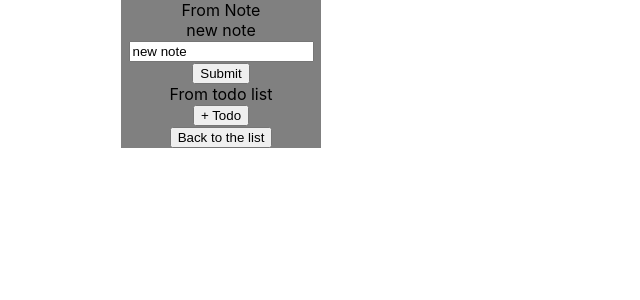
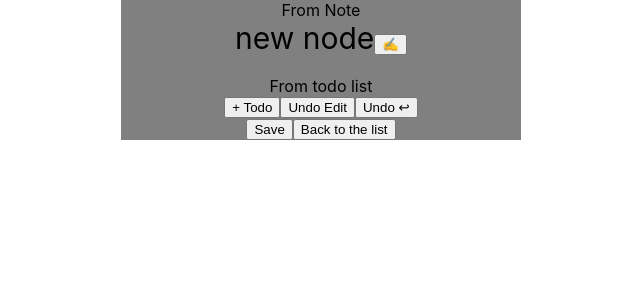
Before and after one commit to mikejuli/test_task_mailfit, a React (Create React App) app: page / in a window 1280 px wide. Both pictures are taken after a click on the button "+ Add". Shown: the top 300 px of the page, without its empty margins (391-1031 px from the left). Built offline with nearby package versions, Linux system fonts and the light colour scheme.

Commit message:
separeted checkbox and made final fixing

```diff
--- a/src/App.js
+++ b/src/App.js
@@ -23,7 +23,7 @@ function App() {
     // const todoUuid1 = v4();
     // const todoUuid2 = v4();
     // const todoUuid3 = v4();
-    console.log(updatedNode);
+    console.log(newNode);
     setData([...mockData, newNode
   ])
     console.log(mockData);
@@ -54,7 +54,7 @@ function App() {
   //action with note
   function changeNode(updatedNode){
 
-    if(updatedNode.id === undefined){
+    if(updatedNode.id === null){
       console.log(updatedNode);
       createNewNode(updatedNode);
 
@@ -62,7 +62,7 @@ function App() {
 
     } else {
 
-
+      console.log(updatedNode);
     let changedIndex;
 
     mockData.forEach((x,index)=>{ if(x.id===updatedNode.id) { changedIndex = index; console.log(changedIndex, x.id) } })
@@ -81,14 +81,14 @@ function App() {
 
   function openNode(note){
 
-    if(!note){note = undefined}
+    if(!note){note = null}
 
     console.log(note);
 
     if(note){
       setNote((x)=>note);
     }else {
-      setNote({ id:undefined,name:'',todoList: []});
+      setNote({ id:null,name:'new node',todoList: []});
     }
 
     setPage('note');
@@ -101,7 +101,6 @@ function App() {
     setPage('list');
 
   }
-
 
 
 
--- a/src/components/List.jsx
+++ b/src/components/List.jsx
@@ -16,7 +16,7 @@ const List = (props) => {
 
 </div>
 
-{props.mockData.map((x,index)=><div id = 'item' key = {index} style = {{margin: '20px',backgroundColor:'aqua', width: '150px', height: '100px'}} ><div>{x.name}</div><div>{x.todoList.map((x,index)=><div key = {index}>{x[1]}</div>)}</div>
+  {props.mockData.map((x,index)=><div id = 'item' key = {index} style = {{margin: '20px',backgroundColor:'aqua', width: '150px', height: '100px'}} ><div>{x.name}</div><div>{x.todoList.map((x,index)=><div key = {index}>{x[2] ? '✅' : '⬜' }{x[1]}</div>)}</div>
 
 <div id = 'showButtons'>
 <div id ='add' style = {{backgroundColor: 'red'}} onClick = {()=>{props.openNode(x)}}>Change</div>
--- a/src/components/Note.jsx
+++ b/src/components/Note.jsx
@@ -3,41 +3,64 @@ import TodoList from './TodoList'
 
 const Note = (props) => {
 
- const [noteData, setNoteData] = useState();
- const [nameValue, setNameValue] = useState('')
+ const [noteData, setNoteData] = useState(props.note);
+ const [nameValue, setNameValue] = useState(props.note.name)
 
-  useEffect(()=>{ setNoteData((x)=>props.note)  },[])
+ const [toggleNameValue, setToggleNameValue] = useState(true)
+
+  useEffect(()=>{ setNoteData(props.note)  },[props.note])
+  useEffect(()=>{ setNoteData(noteData)  },[noteData])
 
  // useEffect(()=>{setNameValue(props.note.name)},[props.note.name])
-  useEffect(()=>{setNameValue(()=>props.note.name?props.note.name:'new note')},[props.note.name])
+ // useEffect(()=>{setNameValue(props.note.name)},[props.note.name])
 
+  const safe = () => {
 
+    console.log(noteData, props.note)
+    props.changeNode(
+      noteData)
+
+  }
+
+  const modifyTodoList = (note) => {
+
+    setNoteData(note)
+    console.log(note)
+  }
 
   const onFormSubmit = (e) => {
 
-    console.log(e);
-    props.changeNode(
+    console.log(e.target[0].value);
+    setNoteData(
       {id: props.note.id, name: `${e.target[0].value}`, todoList: props.note.todoList})
 
       e.preventDefault();
+
+      setToggleNameValue(!toggleNameValue)
   }
 
 
   return (
-    <div style = {{position: 'relative', left: '40%', width: '200px', lenght: '200px', backgroundColor: 'grey'}}>
+    <div style = {{position: 'relative', left: '40%', width: '400px', lenght: '200px', backgroundColor: 'grey'}}>
 
     From Note
-    <div>{nameValue}</div>
+  {toggleNameValue? <div style = {{fontSize: '30px'}}>{nameValue}<button onClick={()=>{ setToggleNameValue(!toggleNameValue)}}>✍️</button></div> :
 
-<form onSubmit = {onFormSubmit} >
+  <form onSubmit = {onFormSubmit} >
 <input type = 'text' value = {nameValue} onChange = { (e) => { console.log(e.target.value); setNameValue(e.target.value)  } } />
 
-<button type = 'submit'>Submit</button>
-</form>
+<button type = 'submit'>✍️</button>
+</form>}
 
-<TodoList note = {props.note} changeNode = {props.changeNode}/>
+{/* <form onSubmit = {onFormSubmit} >
+<input type = 'text' value = {nameValue} onChange = { (e) => { console.log(e.target.value); setNameValue(e.target.value)  } } />
 
-<button id = 'save' onClick = {()=>{ props.backToTheList() }}>Back to the list</button>
+<button type = 'submit'>✍️</button>
+</form> */}
+<br/>
+<TodoList note = {noteData} changeNode = {props.changeNode} modifyTodoList = {modifyTodoList}/>
+<button id = 'save' onClick = {safe}>Save</button>
+<button id = 'back' onClick = {()=>{ props.backToTheList() }}>Back to the list</button>
 
     </div>
 
--- a/src/components/Todo.jsx
+++ b/src/components/Todo.jsx
@@ -3,16 +3,20 @@ import {useState, useEffect} from 'react'
 const Todo = (props) => {
 
   const [todoName, setTodoName] = useState((x)=>{props.todo?x=props.todo[1]:x='new todo'})
+  const [todoBox, setTodoBox] = useState((x)=>{props.todo?x=props.todo[2]:x=false})
 
-  const changeTodo = () => {}
+  const [toggleChangeTodo, setToggleChangeTodo] = useState(false);
+
+  useEffect(()=>{setTodoName((x)=>props.todo[1])},[props.todo])
+  useEffect(()=>{setTodoBox((x)=>props.todo[2])},[props.todo])
 
 
   const onFormSubmit = (e) => {
 
     let indexChanged;
 
-    props.changeTodoList(props.todo, todoName)
-
+    props.changeTodoList(props.todo, todoName, todoBox)
+    console.log(props.todo, todoName, todoBox)
     // props.note.todoList[]
 
     // console.log(e);
@@ -20,6 +24,17 @@ const Todo = (props) => {
     //   {id: props.note.id, name: props.note.name, todoList: `${e.target[0].value}`})
 
       e.preventDefault();
+
+     setToggleChangeTodo(!toggleChangeTodo)
+  }
+
+  const onCheckBox = () => {
+
+    //here is suppose to implement cb : setTodo and then changeTodoList
+    // setTodoBox(!todoBox)
+
+    props.changeTodoList(props.todo, todoName, !todoBox)
+
   }
 
 
@@ -28,14 +43,37 @@ const Todo = (props) => {
 
 
 <div>
-<div>{props.todo[1]}</div>
 
-<form onSubmit = {onFormSubmit} >
-<input type = 'text' value = {todoName} onChange = { (e) => { console.log(e.target.value); setTodoName(e.target.value)  } } />
 
-<button type = 'submit'>Submit</button>
-</form>
-<button onClick = {()=>{props.deleteTodo(props.todo)}}>Delete Todo</button>
+{/* <input type="checkbox" value="on" checked = {todoBox || false} onChange = { (e) => { console.log(e.target.value); setTodoBox(!todoBox);  } } /> */}
+
+
+<div style ={{display: 'flex'}}>
+
+<div style = {{cursor: 'pointer'}} onClick = {onCheckBox}>{props.todo[2] ? '✅' : '⬜' }</div>
+
+
+<div>
+{toggleChangeTodo?<form onSubmit = {onFormSubmit} >
+
+{/* <input type="checkbox" id="c1" value="on" name="cb1" checked = {todoBox || false} onChange = { (e) => { console.log(e.target.value); setTodoBox(!todoBox)  } } /> */}
+
+<input type = 'text' value = {todoName || ''} onChange = { (e) => { console.log(e.target.value); setTodoName(e.target.value)  } } />
+
+<button type = 'submit'>✍️</button>
+</form>:<div>{props.todo[1]}<button onClick = {()=>{setToggleChangeTodo(!toggleChangeTodo)}}>✍️</button>
+</div>}
+</div>
+
+<button onClick = {()=>{props.deleteTodo(props.todo)}}>❌</button>
+
+</div>
+
+
+
+
+<br/>
+<br/>
 </div>
 
   )
--- a/src/components/TodoList.jsx
+++ b/src/components/TodoList.jsx
@@ -4,23 +4,44 @@ import {v4} from 'uuid';
 
 const TodoList = (props) => {
 
-  const [todoList, setTodoList] = useState((x)=>{ props.note.todoList != undefined ?  x = [props.note.todoList] :  x = []})
+  const [currentNote, setCurrentNote] = useState( () => { let x = JSON.parse(JSON.stringify(props.note)) ;return x || [];} )
+  // const [todoList, setTodoList] = useState((x)=>{ props.note.todoList != undefined ?  x = [props.note.todoList] :  x = []})
+
+  // useEffect(() => {
+
+
+  //   console.log(currentNote.todoList)
+  // setTodoList(currentNote.todoList)
+
+  // },[currentNote])
+
+
 
   useEffect(() => {
 
+    setCurrentNote(currentNote)
 
-    console.log(props.note.todoList)
-  setTodoList(props.note.todoList)
+  },[currentNote])
+
+
+  useEffect(() => {
+
+    setCurrentNote(() => { let x = JSON.parse(JSON.stringify(props.note)) ;return x || [];})
 
   },[props.note])
 
 
 
-  const changeTodoList = (todo, todoName) => {
 
-    props.note.todoList.map((x) => {x[0] === todo[0] ? x[1] = todoName : x[1]=x[1]})
-    console.log(props.note)
-    props.changeNode(props.note);
+
+  const changeTodoList = (todo, todoName, todoBox) => {
+
+    currentNote.todoList = currentNote.todoList.map((x) => { if(x[0] === todo[0]) { x[1] = todoName ; x[2] = todoBox } return x })
+
+    setCurrentNote(JSON.parse(JSON.stringify(currentNote)))
+
+    console.log(currentNote, props.note)
+    props.modifyTodoList(currentNote);
 
   }
 
@@ -29,10 +50,11 @@ const TodoList = (props) => {
 
     let deleteIndex;
 
-    props.note.todoList.map((x,index) => {x[0] === todo[0] ? deleteIndex = index : x[1]=x[1]})
+    currentNote.todoList.map((x,index) => {x[0] === todo[0] ? deleteIndex = index : x[1]=x[1]})
     console.log(deleteIndex)
-    props.note.todoList.splice(deleteIndex, 1)
-    props.changeNode(props.note);
+    currentNote.todoList.splice(deleteIndex, 1)
+    setCurrentNote(JSON.parse(JSON.stringify(currentNote)));
+    props.modifyTodoList(currentNote);
 
   }
 
@@ -41,22 +63,32 @@ const addTodo = (todoName) => {
     let uuid = v4();
 
     let todo = [uuid, todoName, false]
-    console.log(props.note)
-    props.note.todoList.push(todo);
-    props.changeNode(props.note);
+    console.log(props.note , currentNote)
+    currentNote.todoList.push(todo);
+    setCurrentNote(JSON.parse(JSON.stringify(currentNote)));
+
+    console.log(currentNote);
+    props.modifyTodoList(currentNote);
 
   }
+
+const undo = () => {
+
+
+
+}
 
 
   return (
 
     <div>
       From todo list
-      {console.log(todoList)}
-    <div>{todoList?todoList.map(x=><Todo key = {x[0]} todo = {x} changeTodoList = {changeTodoList} deleteTodo = {deleteTodo}/>) : <div></div> }</div>
+
+    <div>{currentNote.todoList?currentNote.todoList.map(x=><Todo key = {x[0]} todo = {x} changeTodoList = {changeTodoList} deleteTodo = {deleteTodo}/>) : <div></div> }</div>
 
     <button onClick = {()=>{addTodo('new todo')}}>+ Todo</button>
-
+    <button onClick = {()=>{undo()}}>Undo Edit</button>
+    <button onClick = {()=>{undo()}}>Undo ↩</button>
     </div>
   )
 
@@ -65,23 +97,3 @@ const addTodo = (todoName) => {
 
 
 export default TodoList;
-
-
-
-  //   var updatedTodoList = [
-  //     [
-  //         "a535259b-61c6-436b-9ad9-88f4432ed622",
-  //         "soooon",
-  //         false
-  //     ],
-  //     [
-  //         "dca14846-543b-48e0-8c7c-9af49ffc2399",
-  //         "buyCoffee",
-  //         false
-  //     ],
-  //     [
-  //         "d906e963-8870-4505-a18e-eb7cb5df1248",
-  //         "buyFruits",
-  //         false
-  //     ]
-  // ]
```
